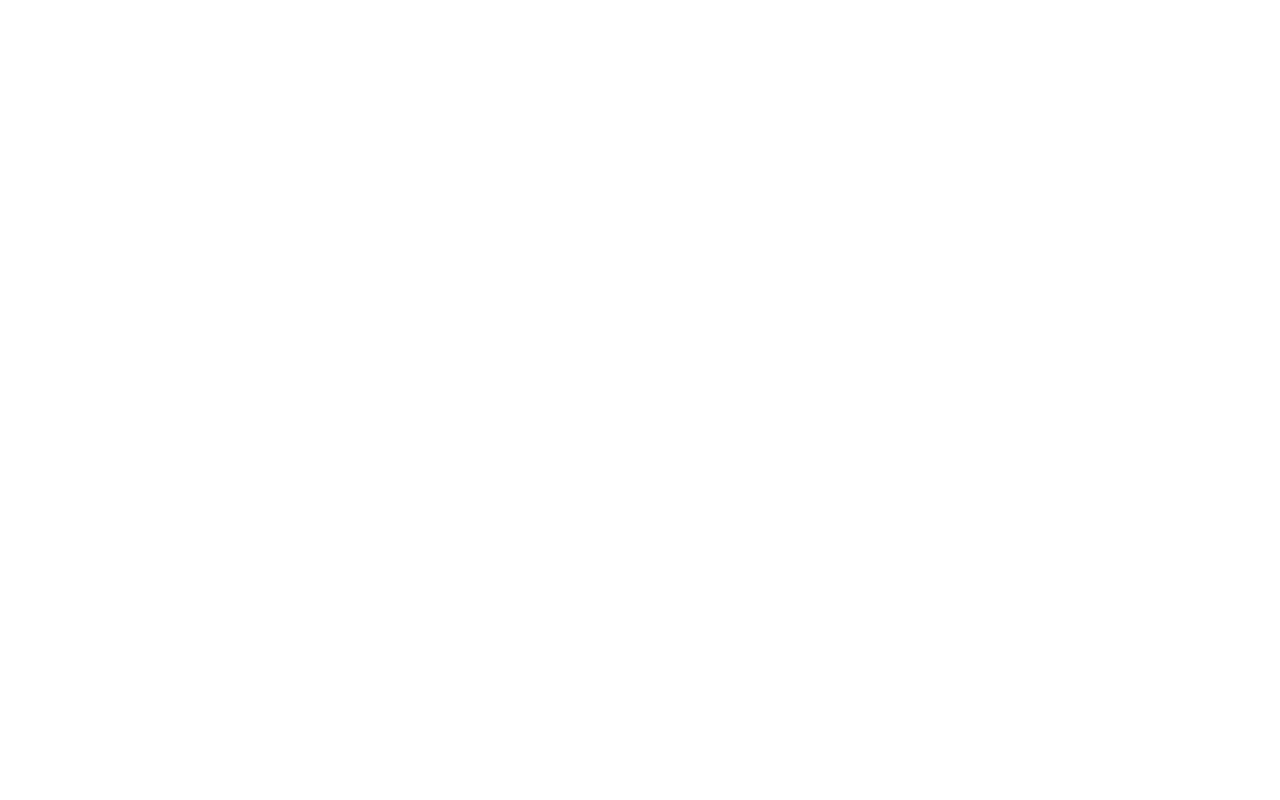
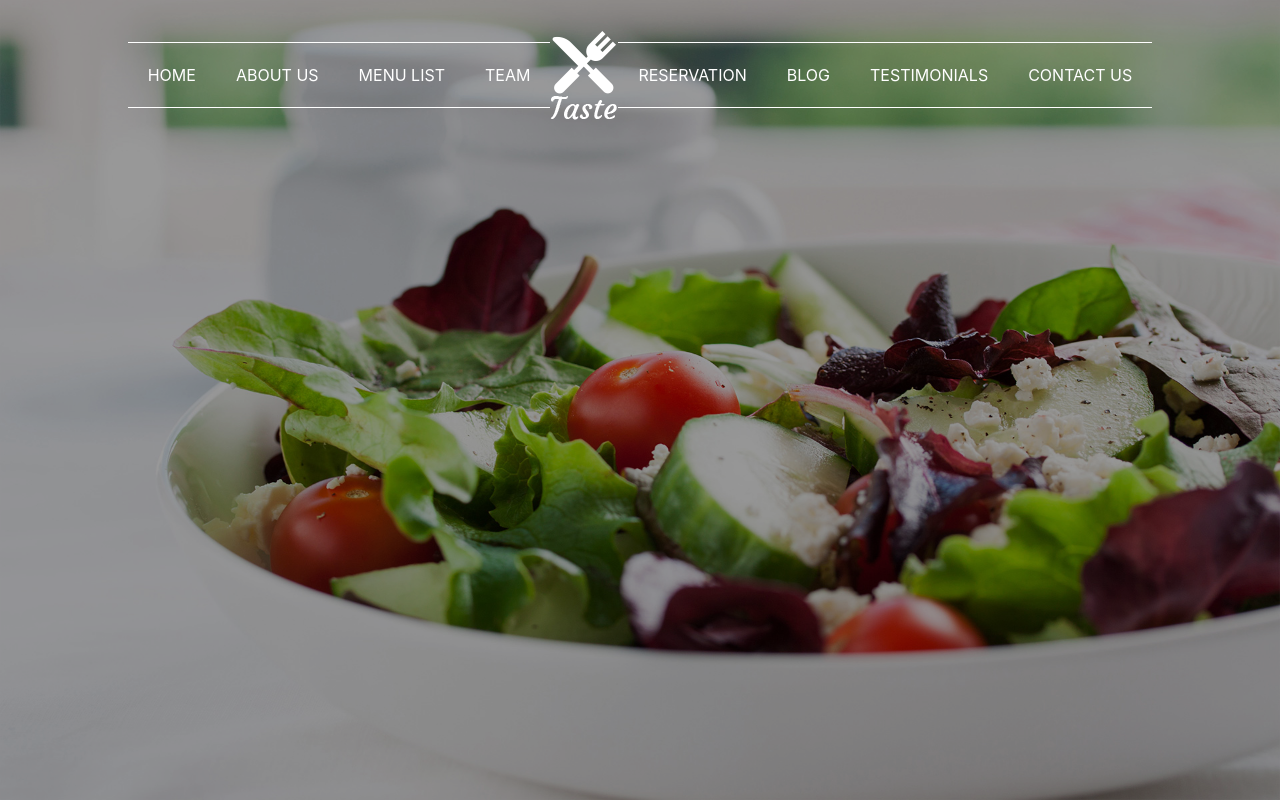
Before and after one commit to FannyHunin/siteDuChef, a website: page index.html in a window 1280 px wide. Drawn offline with nearby package versions, Linux system fonts and the light colour scheme.

Commit message:
navbar et header presque finis, banner finie

```diff
--- a/index.html
+++ b/index.html
@@ -1,13 +1,61 @@
 <!DOCTYPE html>
 <html lang="en">
+
 <head>
     <meta charset="UTF-8">
     <meta name="viewport" content="width=device-width, initial-scale=1.0">
     <link rel="stylesheet" href="./public/css/app.css">
+    <!-- fonts -->
+    <link href="https://fonts.googleapis.com/css2?family=Courgette&display=swap" rel="stylesheet">
     <title>Document</title>
 </head>
+
 <body>
 
+    <!-- header + navbar -->
+    <header>
+        <!-- banner -->
+        <div id="banner">
+            <div>
+            </div>
+            <img src="./public/images/banner1.jpg" alt="" id="bannerImg">
+        </div>
+        <div id="border"></div>
+        <nav>
+            <ul class="nav justify-content-center">
+                <li>
+                <li class="nav-item">
+                    <a class="nav-link" href="#">HOME</a>
+                </li>
+                <li class="nav-item">
+                    <a class="nav-link" href="#">ABOUT US</a>
+                </li>
+                <li class="nav-item">
+                    <a class="nav-link" href="#">MENU LIST</a>
+                </li>
+                <li class="nav-item">
+                    <a class="nav-link" href="#">TEAM</a>
+                </li>
+                </li>
+                <!-- logo -->
+                <li id="logoImg">
+                    <img src="./public/images/logo.png" alt="">
+                </li>
+                <li class="nav-item">
+                    <a class="nav-link" href="#">RESERVATION</a>
+                </li>
+                <li class="nav-item">
+                    <a class="nav-link" href="#">BLOG</a>
+                </li>
+                <li class="nav-item">
+                    <a class="nav-link" href="#">TESTIMONIALS</a>
+                </li>
+                <li class="nav-item">
+                    <a class="nav-link" href="#">CONTACT US</a>
+                </li>
+            </ul>
+        </nav>
+    </header>
 
 
     <!-- jquery -->
@@ -17,4 +65,5 @@
     <!-- bootstrap.js -->
     <script src="./node_modules/bootstrap/dist/js/bootstrap.js"></script>
 </body>
+
 </html>
--- /dev/null
+++ b/src/scss/modules/_header+navbar.scss
@@ -0,0 +1,65 @@
+body {
+
+    header {
+        #banner {
+            div {
+                width: 100%;
+                height: 100vh;
+                background-color: rgb(0, 0, 0, .4);
+                position: relative;
+                top: 0;
+                z-index: 1;
+            }
+
+            #bannerImg {
+                width: 100%;
+                height: 100vh;
+                position: absolute;
+                top: 0;
+            }
+        }
+        // #border {
+        //     background-image: url("../../../public/images/bottom_decoration_img.png");
+        //     position: absolute;
+        //     z-index: 5;
+        //     width: 100%;
+        // }
+
+        nav{
+            margin-top: 30px;
+            width: 100%;
+            position: absolute;
+            top: 0%;
+            z-index: 2;
+            .nav{
+                display: flex;
+                align-items: center;
+                .nav-item{
+                    #logoImg{
+                        border: solid red;
+                        img{
+                            margin-left: 25px;
+                            margin-right: 25px;
+                        }
+
+
+                    }
+                    .nav-link{
+
+                        color: white;
+                        padding-top: 20px;
+                        padding-bottom: 20px;
+                        padding-left: 20px;
+                        padding-right: 20px;
+                        border-top: white solid 1px;
+                        border-bottom: white solid 1px;
+                    }
+                    .nav-link:hover{
+                        background-color: #C42D40;
+
+                    }
+                }
+            }
+        }
+    }
+}
--- a/src/scss/modules/style.scss
+++ b/src/scss/modules/style.scss
@@ -0,0 +1 @@
+@import "./header+navbar";
```
Also changed, not shown: public/css/app.css, 1 other file.
